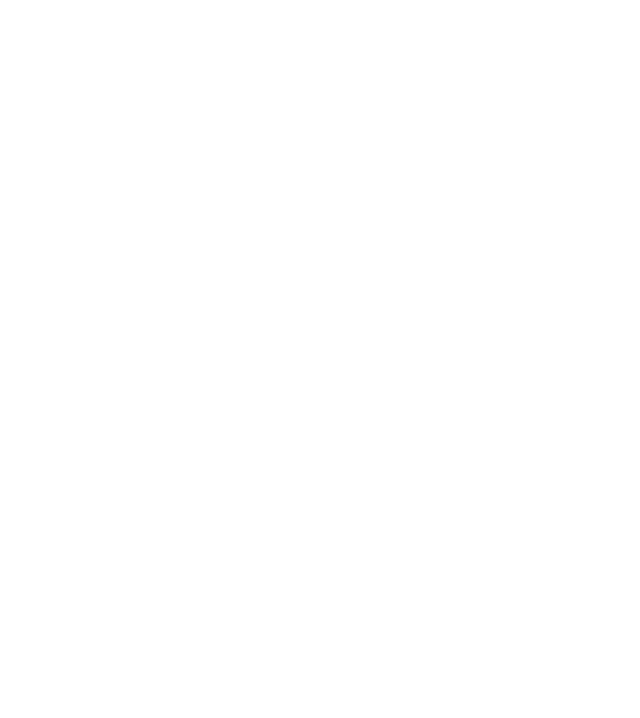
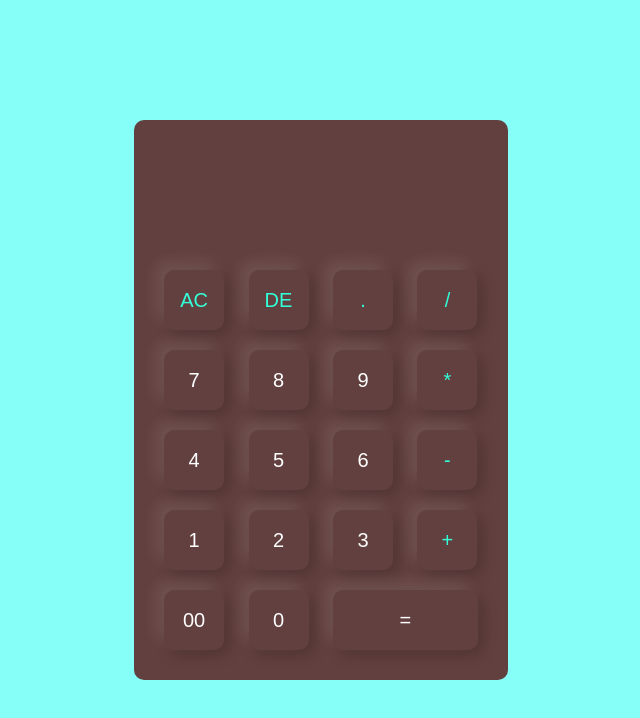
Before and after one commit to hayitboyevkhojanazar/calculatorwithHTML-CSS, a plain HTML site: page index.html in a window 1280 px wide. Shown: the whole page, without its empty margins (319-959 px from the left). Drawn offline with Linux system fonts and the light colour scheme.

Commit message:
Project just finished

```diff
--- a/index.html
+++ b/index.html
@@ -4,11 +4,47 @@
     <meta charset="UTF-8">
     <meta http-equiv="X-UA-Compatible" content="IE=edge">
     <meta name="viewport" content="width=device-width, initial-scale=1.0">
+    <link rel="stylesheet" href="style.css">
     <title>Calculator App</title>
 </head>
 <body>
     <div class="container">
-
+        <div class="calculator">
+            <form>
+                <div class="display">
+                    <input type="text" name="display">
+                </div>
+                <div>
+                    <input type="button" value="AC" onclick="display.value = '' " class="operator">
+                    <input type="button" value="DE" onclick="display.value = display.value.toString().slice(0, -1)" class="operator">
+                    <input type="button" value="." onclick="display.value += '.' " class="operator">
+                    <input type="button" value="/" onclick="display.value += '/' " class="operator">
+                </div>
+                <div>
+                    <input type="button" value="7" onclick="display.value += '7' ">
+                    <input type="button" value="8" onclick="display.value += '8' ">
+                    <input type="button" value="9" onclick="display.value += '9' ">
+                    <input type="button" value="*" onclick="display.value += '*' " class="operator">
+                </div>
+                <div>
+                    <input type="button" value="4" onclick="display.value += '4' ">
+                    <input type="button" value="5" onclick="display.value += '5' ">
+                    <input type="button" value="6" onclick="display.value += '6' ">
+                    <input type="button" value="-" onclick="display.value += '-' " class="operator">
+                </div>
+                <div>
+                    <input type="button" value="1" onclick="display.value += '1' ">
+                    <input type="button" value="2" onclick="display.value += '2' ">
+                    <input type="button" value="3" onclick="display.value += '3' ">
+                    <input type="button" value="+" onclick="display.value += '+' " class="operator">
+                </div>
+                <div>
+                    <input type="button" value="00" onclick="display.value += '00' ">
+                    <input type="button" value="0" onclick="display.value += '0' ">
+                    <input type="button" value="=" class="equal" onclick="display.value = eval(display.value) " class="operator">
+                </div>
+            </form>
+        </div>
     </div>
 </body>
 </html>
--- a/style.css
+++ b/style.css
@@ -8,5 +8,49 @@
 .container{
     width: 100%;
     height: 100vh;
-    background: #e3f9ff;
+    background: #63fff7c3;
+    display: flex;
+    align-items: center;
+    justify-content: center;
 }
+
+.calculator{
+    background: #5d2121db;
+    padding: 20px;
+    border-radius: 10px;
+}
+.calculator form input {
+    border: 0;
+    outline: 0;
+    width: 60px;
+    height: 60px;
+    border-radius: 10px;
+    box-shadow: -8px -8px 15px rgba(255, 255, 255, 0.1), 5px 5px 15px rgba(0, 0, 0, 0.2);
+    background: transparent;
+    font-size: 20px;
+    color: #fff;
+    cursor: pointer;
+    margin: 10px;
+}
+
+form .display{
+    display: flex;
+    justify-content: flex-end;
+    margin: 20px 0;
+}
+
+form .display input{
+    text-align: right;
+    flex: 1;
+    font-size: 45px;
+    box-shadow: none;
+    cursor: text;
+}
+
+form input.equal{
+    width: 145px;
+}
+
+form input.operator{
+    color: #33ffd8;
+}
```
